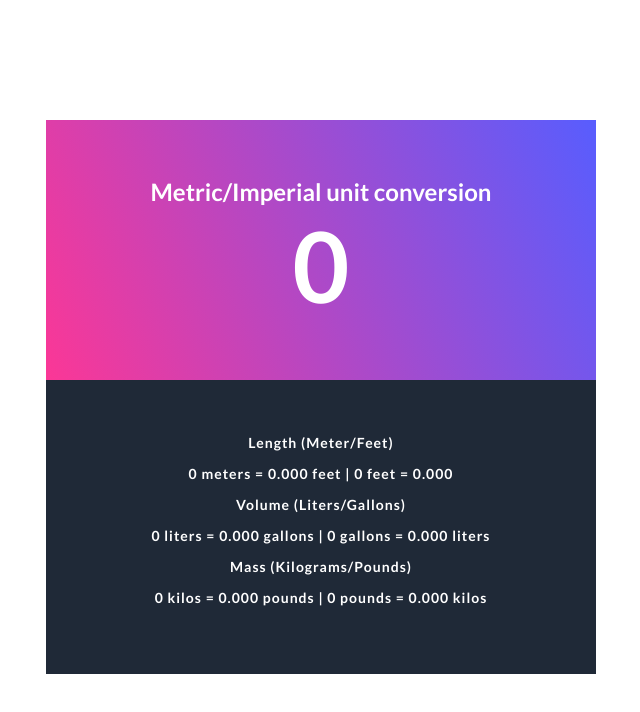
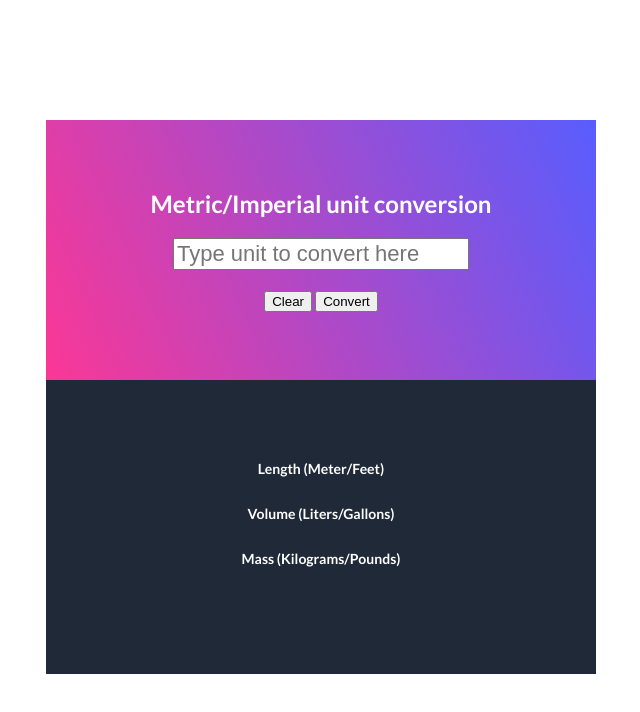
Before and after one commit to DJendryczka/unit-converter, a website: page index.html in a window 1280 px wide. Shown: the whole page, without its empty margins (319-959 px from the left). Drawn offline with Linux system fonts and the light colour scheme.

Commit message:
Javascript code complete

```diff
--- a/index.html
+++ b/index.html
@@ -17,16 +17,20 @@
     <div class="container">
       <div class="main">
         <h2>Metric/Imperial unit conversion</h2>
-        <h1 id="convert-num">0</h1>
+        <input type="number" placeholder="Type unit to convert here" id="convert-num">
+        <div class="btn">
+            <button onclick="clearMessage()" id="clearBtn">Clear</button>
+            <button onclick="convert()">Convert</button>
+        </div>
       </div>
       <div class="res-section">
         <div class="results">
           <h3>Length (Meter/Feet)</h3>
-          <p id="length">0 meters = 0.000 feet | 0 feet = 0.000</p>
+          <p id="length"></p>
           <h3>Volume (Liters/Gallons)</h3>
-          <p id="volume">0 liters = 0.000 gallons | 0 gallons = 0.000 liters</p>
+          <p id="volume"></p>
           <h3>Mass (Kilograms/Pounds)</h3>
-          <p id="mass">0 kilos = 0.000 pounds | 0 pounds = 0.000 kilos</p>
+          <p id="mass"></p>
         </div>
       </div>
     </div>
--- a/js/script.js
+++ b/js/script.js
@@ -0,0 +1,52 @@
+
+
+
+
+let length = document.getElementById('length');
+let volume = document.getElementById('volume');
+let mass = document.getElementById('mass');
+
+
+
+function convert() {
+    let convertEl = document.querySelector("input").valueAsNumber;
+
+
+
+    let num = convertEl
+
+    console.log(typeof convertEl, convertEl, num)
+    function convertLenght() {
+        let resultFeet = num * 3.28084;
+        let resultMeter = num * 0.3048;
+        let resultFeetRound = Math.round(resultFeet * 1000) / 1000;
+        let resultMeterRound = Math.round(resultMeter * 1000) / 1000;
+        length.textContent = `${num}meters = ${resultFeetRound}feet | ${num}feet =${resultMeterRound}meters`;
+    }
+
+    function convertVolume() {
+        let resultGallon = num * 0.264172052;
+        let resultLiter = num * 3.78541178;
+        let resultGallonRound = Math.round(resultGallon * 1000) / 1000;
+        let resultLiterRound = Math.round(resultLiter * 1000) / 1000;
+        volume.textContent = `${num}liters = ${resultGallonRound} gallons | ${num} gallons = ${resultLiterRound} liters`
+    }
+
+    function convertMass() {
+        let resultPound = num * 2.20462262;
+        let resultKilo = num * 0.45359237;
+        let resultKiloRound = Math.round(resultKilo * 1000) / 1000;
+        let resultPoundRound = Math.round(resultPound * 1000) / 1000;
+        mass.textContent = `${num} kilos = ${resultPoundRound} pounds | ${num} pounds = ${resultKiloRound} kilos`
+    }
+
+    convertLenght()
+    convertVolume()
+    convertMass()
+
+
+}
+function clearMessage() {
+    document.getElementById('convert-num').value = ' ';
+    console.log('click');
+}
--- a/sass/style.scss
+++ b/sass/style.scss
@@ -18,7 +18,11 @@ h2, h3 {
 
 h3, p {
     font-size: 14px;
-    letter-spacing: 1px;
+}
+
+#convert-num {
+    font-size: 22px;
+    margin: 20px 0;
 }
 
 .container {
```
Also changed, not shown: css/style.css, 1 other file.
